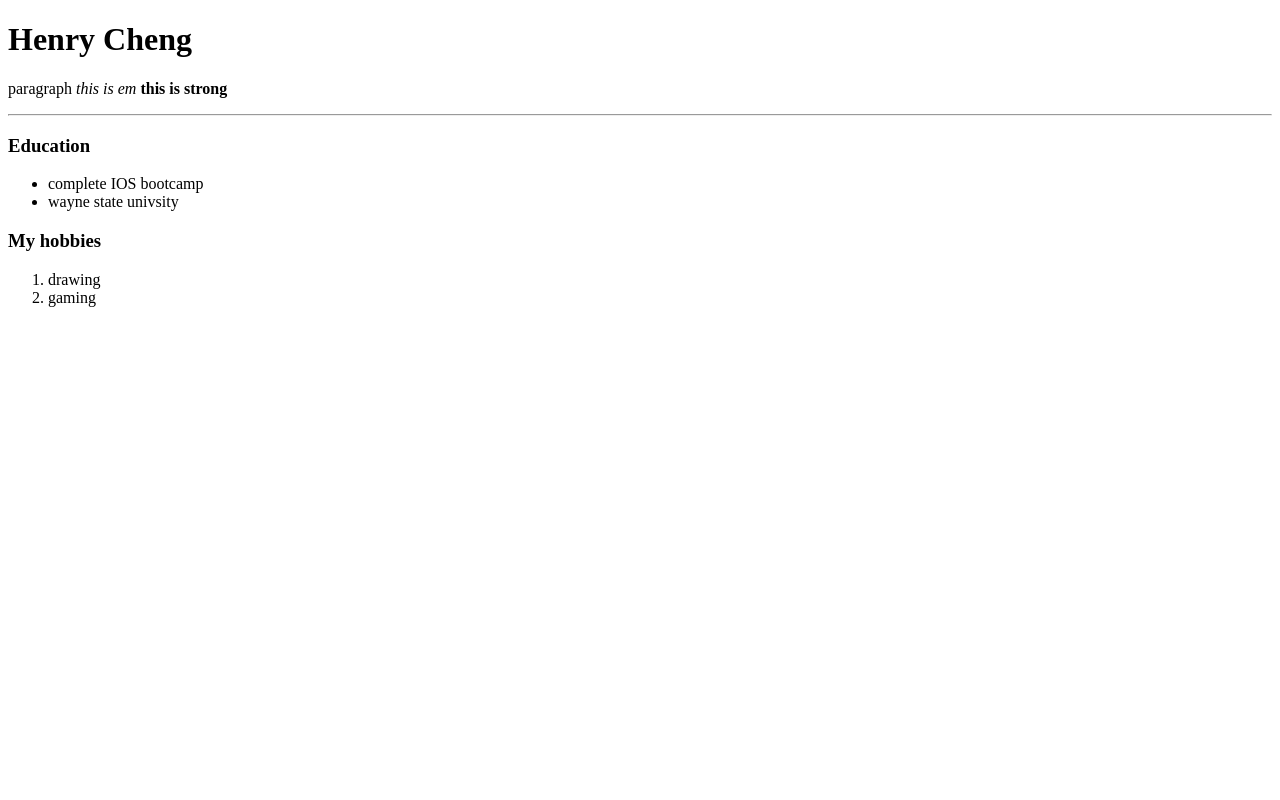
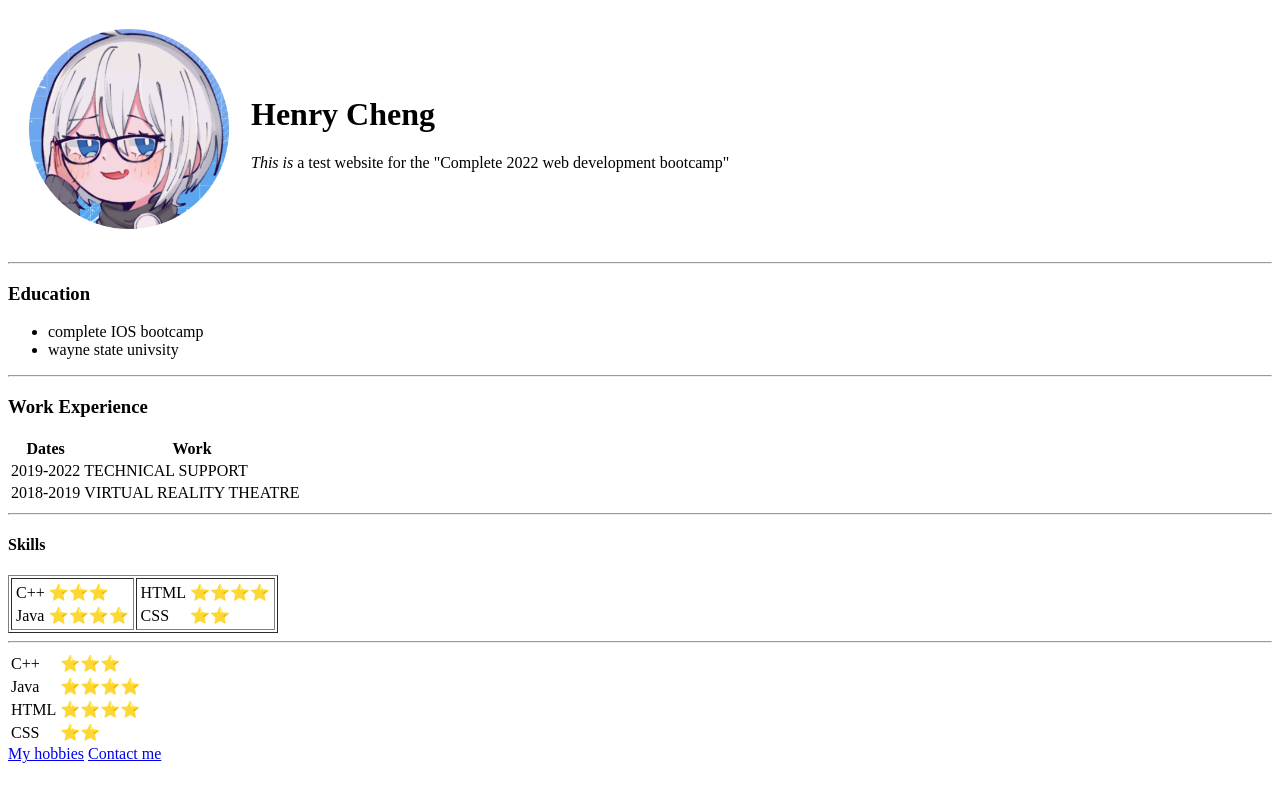
Before and after one commit to HenryCheng2/BootCamp, a plain HTML site: page HTML - Personal Site/index.html in a window 1280 px wide. Drawn offline with Linux system fonts and the light colour scheme.

Commit message:
test picture

```diff
--- a/HTML - Personal Site/index.html
+++ b/HTML - Personal Site/index.html
@@ -9,19 +9,100 @@
     <meta name="viewport" content="width=device-width, initial-scale=1.0">
     <title>Henry's personal site</title>
 </head>
+<!-- <p>paragraph<em> this is em</em> <strong>this is strong</strong></p> use <em> instead of <i> use <strong> instead of <b>-->
 <body><!-- structure text have shortcuts -->
-    <h1>Henry Cheng</h1> <!-- level one heading -->
-    <p>paragraph<em> this is em</em> <strong>this is strong</strong></p><!-- use <em> instead of <i> use <strong> instead of <b>-->
+    <table cellspacing="20">
+        <tr>
+            <td>    <img src="hen_hen.png"width="200" height="200" alt="henhen profile picture"> </td>
+            <td>    <h1>Henry Cheng</h1> <!-- level one heading --> <p><em> This is</em> a test website for the "Complete 2022 web development bootcamp" </p></td>
+        </tr>
+    </table>
+
+
     <hr>
-    <h3>Education</h3> <!-- structure all code -->
-        <ul>
+<h3>Education</h3>
+        <ul> <!-- structure all code for organization-->
             <li>complete IOS bootcamp</li>
             <li>wayne state univsity</li>
         </ul>
-    <h3>My hobbies</h3>
-        <ol>
-            <li>drawing</li>
-            <li>gaming</li>
-        </ol>
+        <hr>
+<h3>Work Experience</h3>
+<!-- basic table structure -->
+    <table> <!-- using table attrubites is not recommended. their are no table colums-->
+        <thead> <!-- table header -->
+            <tr><!-- table data -->
+                <th>Dates</th>
+                <th>Work</th>
+            </tr>
+
+        </thead>
+        <tbody><!-- body of the table -->
+        <tr>
+            <td>2019-2022</td> <!--table data -->
+            <td> TECHNICAL SUPPORT</td>
+        </tr>
+        <tr>
+            <td>2018-2019</td>
+            <td> VIRTUAL REALITY THEATRE </td>
+        </tr>
+        </tbody>
+    </table>
+<hr>
+<h4>Skills</h4>
+<table border="1px"> <!-- cellspacing spaces between cells -->
+<tr>
+    <td>
+        <table>
+            <tr>
+                <td>C++ </td>
+                <td>⭐⭐⭐</td>
+            </tr>
+            <tr>
+                <td>Java </td>
+                <td>⭐⭐⭐⭐</td>
+            </tr>
+
+        </table>
+    </td>
+    <td>
+        <table>
+
+        <tr>
+            <td>HTML </td>
+            <td>⭐⭐⭐⭐</td>
+
+        </tr>
+        <tr>
+            <td>CSS </td>
+            <td>⭐⭐</td>
+    </table>
+</td>
+</tr>
+</table>
+<hr>
+<table>
+
+    <tr>
+        <td>C++ </td>
+        <td>⭐⭐⭐</td>
+    </tr>
+    <tr>
+        <td>Java </td>
+        <td>⭐⭐⭐⭐</td>
+    </tr>
+    <tr>
+        <td>HTML </td>
+        <td>⭐⭐⭐⭐</td>
+
+    </tr>
+    <tr>
+        <td>CSS </td>
+        <td>⭐⭐</td>
+    </tr>
+</table>
+
+<a href="hobbies.html">My hobbies</a> <!-- anchor tags -->
+<a href="contact.html">Contact me</a>
+
 </body>
 </html>
```
Also changed, not shown: HTML - Personal Site/contact.html (added, +18 -0 lines), HTML - Personal Site/hobbies.html (added, +17 -0 lines), HTML - Personal Site/hen_hen.png (added).
